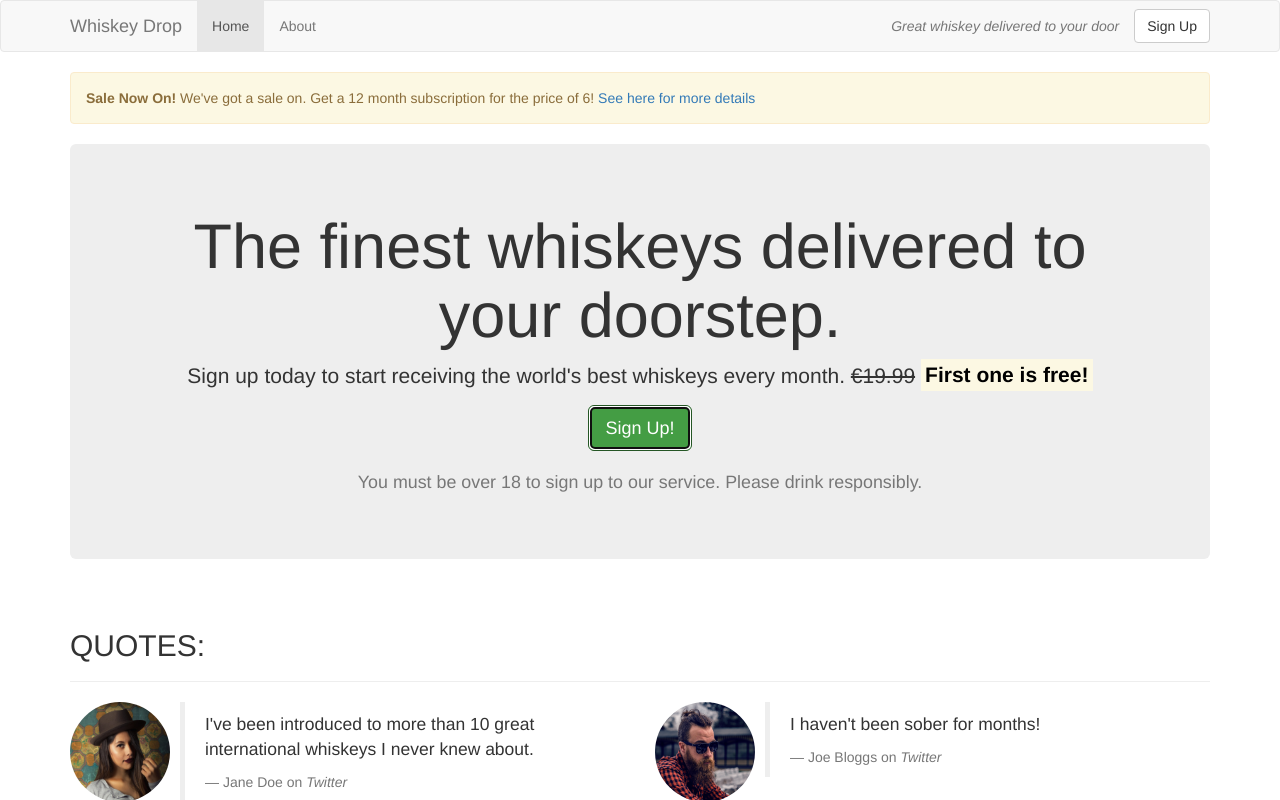
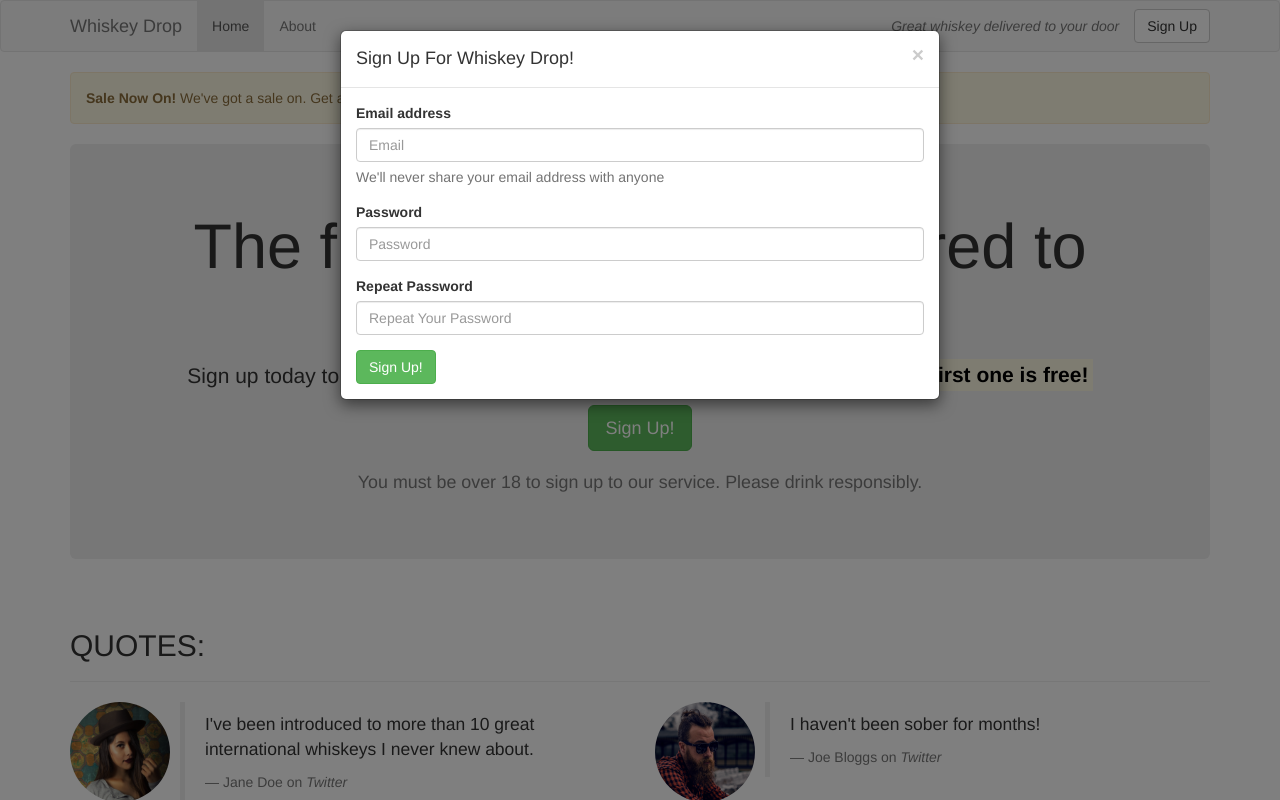
Before and after one commit to hfolcot/whiskey-drop, a plain HTML site: page index.html in a window 1280 px wide. Both pictures are taken after a click on the button "Sign Up!". Shown: the top 800 px of the page. Drawn offline with nearby package versions, Linux system fonts and the light colour scheme.

Commit message:
added js form to index.html

```diff
--- a/index.html
+++ b/index.html
@@ -48,7 +48,7 @@
                 <section class="callout jumbotron text-center">
                     <h1>The finest whiskeys delivered to your doorstep.</h1>
                     <p class="lead">Sign up today to start receiving the world's best whiskeys every month. <s class="hidden-xs">€19.99</s> <span class="visible-xs"><br></span><strong><mark>First one is free!</mark></strong></p>
-                    <p><button class="btn btn-lg btn-success">Sign Up!</button></p>
+                    <p><button class="btn btn-lg btn-success" data-toggle="modal" data-target="#signUpModal">Sign Up!</button></p>
                     <p class="text-muted"><small>You must be over 18 to sign up to our service. Please drink responsibly.</small></p>
                 </section>
             </div>
@@ -166,6 +166,38 @@
             </table>
         </section>
     </article>
+
+    <!-- Modal -->
+    <div class="modal fade" id="signUpModal" tabindex="-1" role="dialog" aria-labelledby="myModalLabel">
+        <div class="modal-dialog" role="document">
+            <div class="modal-content">
+                <div class="modal-header">
+                    <button type="button" class="close" data-dismiss="modal" aria-label="Close"><span aria-hidden="true">&times;</span></button>
+                    <h4 class="modal-title" id="myModalLabel">Sign Up For Whiskey Drop!</h4>
+                </div>
+                <div class="modal-body">
+                    <form>
+                        <div class="form-group">
+                            <label for="email">Email address</label>
+                            <input type="email" class="form-control" id="email" placeholder="Email">
+                            <p class="help-block">We'll never share your email address with anyone</p>
+                        </div>
+                        <div class="form-group">
+                            <label for="password">Password</label>
+                            <input type="password" class="form-control" id="password" placeholder="Password">
+                        </div>
+                        <div class="form-group">
+                            <label for="passwordRepeat">Repeat Password</label>
+                            <input type="password" class="form-control" id="passwordRepeat" placeholder="Repeat Your Password">
+                        </div>
+                        <button type="submit" class="btn btn-success">Sign Up!</button>
+                    </form>
+                </div>
+            </div>
+        </div>
+        <script src="https://code.jquery.com/jquery-3.2.1.min.js" integrity="sha256-hwg4gsxgFZhOsEEamdOYGBf13FyQuiTwlAQgxVSNgt4=" crossorigin="anonymous"></script>
+        <script src="https://maxcdn.bootstrapcdn.com/bootstrap/3.3.7/js/bootstrap.min.js" integrity="sha384-Tc5IQib027qvyjSMfHjOMaLkfuWVxZxUPnCJA7l2mCWNIpG9mGCD8wGNIcPD7Txa" crossorigin="anonymous"></script>
+
 </body>
 
 </html>
```
